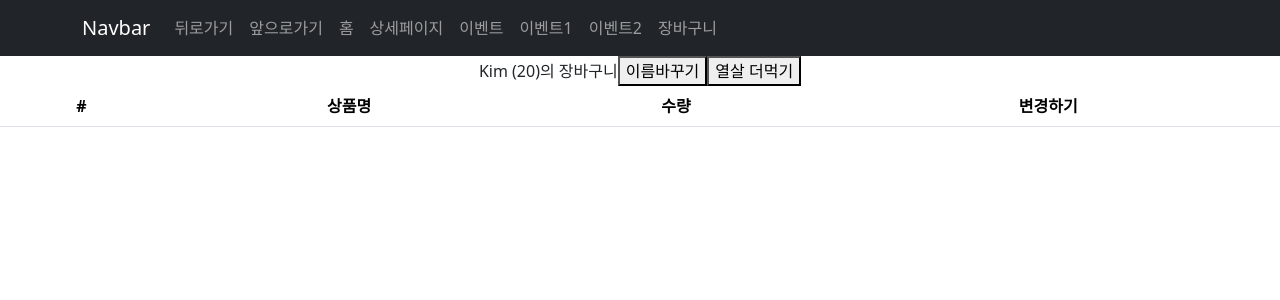
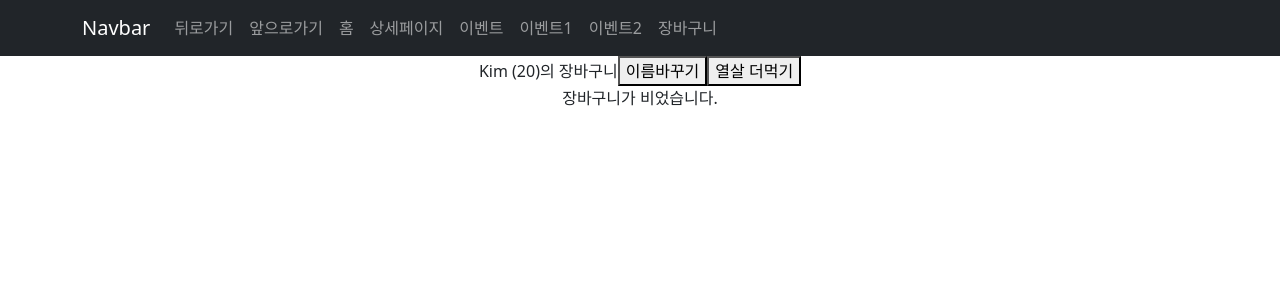
Before and after one commit to JangHyunjeong/react-study2-shop, a React (Create React App) app: page /cart in a window 1280 px wide. Shown: the top 300 px of the page. Built offline with nearby package versions, Linux system fonts and the light colour scheme.

Commit message:
Redux5-1. 장바구니 삭제기능 추가

```diff
--- a/src/pages/Cart.js
+++ b/src/pages/Cart.js
@@ -2,7 +2,7 @@ import { Table } from "react-bootstrap";
 import { useDispatch, useSelector } from "react-redux";
 // 3. 만든 함수 import
 import { changeName, changeAge } from "./../store/userSlice";
-import { plus } from "../store";
+import { plus, deleteItem } from "../store";
 
 // redux 사용하면 컴포넌트들이 props 없이 state 공유 가능
 
@@ -30,6 +30,9 @@ function Cart() {
       >
         열살 더먹기
       </button>
+      {state.cartData == "" ? (
+        <div>장바구니가 비었습니다.</div>
+      ) : (
         <Table>
           <thead>
             <tr>
@@ -37,6 +40,7 @@ function Cart() {
               <th>상품명</th>
               <th>수량</th>
               <th>변경하기</th>
+              <th>삭제하기</th>
             </tr>
           </thead>
           <tbody>
@@ -55,11 +59,21 @@ function Cart() {
                       +
                     </button>
                   </td>
+                  <td>
+                    <button
+                      onClick={() => {
+                        dispatch(deleteItem(item.id));
+                      }}
+                    >
+                      삭제
+                    </button>
+                  </td>
                 </tr>
               );
             })}
           </tbody>
         </Table>
+      )}
     </div>
   );
 }
--- a/src/store.js
+++ b/src/store.js
@@ -36,10 +36,20 @@ let cartData = createSlice({
       const copy = [...state, newData];
       return copy;
     },
+
+    // 삭제하기
+    deleteItem(state, action) {
+      const idx = state.findIndex((item) => {
+        return item.id === action.payload;
+      });
+      let copy = [...state];
+      copy.splice(idx, 1);
+      return copy;
+    },
   },
 });
 
-export let { plus, addToCart } = cartData.actions;
+export let { plus, addToCart, deleteItem } = cartData.actions;
 
 export default configureStore({
   reducer: {
```
Lines whose indentation alone changed are shown as unchanged.
